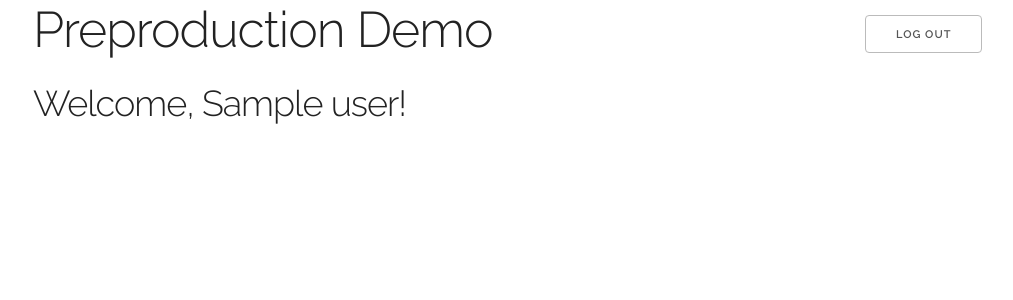
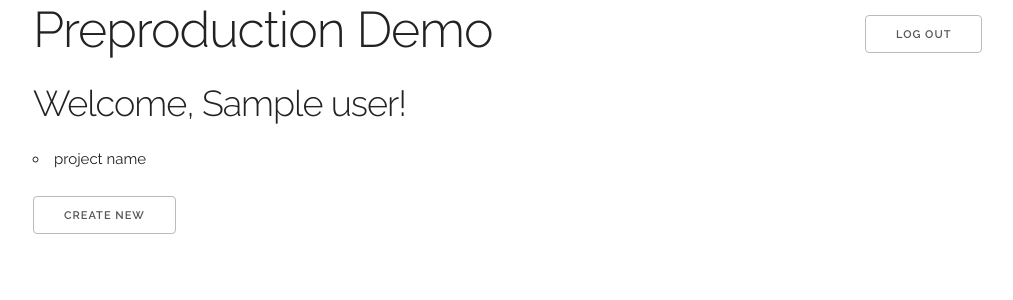
Before and after one commit to sbabski/accidental-headshot, a Flask app: page / in a window 1280 px wide. Shown: the top 300 px of the page, without its empty margins (127-1140 px from the left). Run offline with Flask 2, Linux system fonts and the light colour scheme; the visitor is signed in with stand-in values (Sample User, id 1); a database or web service that is not in the repository returns one stand-in record (values such as "Sample title").

```diff
--- a/app.py
+++ b/app.py
@@ -41,6 +41,10 @@ def register():
 
   return render_template('register.html')
 
+@app.route('/create-taste-profile')
+def create():
+  return ''
+
 @app.route('/logout')
 def logout():
   session.pop('username')
--- a/db.py
+++ b/db.py
@@ -9,6 +9,8 @@ users = db.users
 media = db.media
 tropes = db.tropes
 projects = db.projects
+
+users.remove({'name':'glenn'})
 
 #methods for flask
 def get_users():
--- a/templates/home.html
+++ b/templates/home.html
@@ -10,11 +10,22 @@
 {% block container %}
 
     <div class="row">
-        <h3>Welcome, {{ user }}!</h3>
+        <h3>Welcome, {{ user.name }}!</h3>
     </div>
     <div class="row">
         <div class="u-full-width">
-
+		{% if user.projects|length == 0 %}
+		<p>You have no taste profiles. Let's set one up! Click the link below.</p>
+		{% else %}
+		<ul>
+			{% for project in user.projects %}
+			<li>project name</li>
+			{% endfor %}
+		</ul>
+		{% endif %}
+		<a href="{{ url_for('create') }}" class="button">
+			Create New
+		</a>
         </div>
     </div>
 
```
